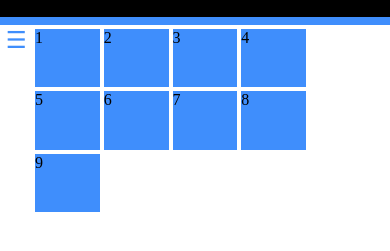
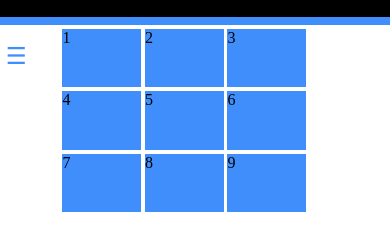
Before and after one commit to JoelWerme/F-retagssida, a plain HTML site: page index.html in a window 390 px wide. Shown: the part 103-354 px from the top of the page. Drawn offline with Linux system fonts and the light colour scheme.

Commit message:
fixed menu

```diff
--- a/style.css
+++ b/style.css
@@ -112,8 +112,17 @@ nav a:hover {
 }
 
 @media screen and (max-width: 1000px){
+  body {
+    margin: 0;
+    display: grid;
+    grid-template-columns: 15vw 2fr 5rem;
+    grid-template-rows: 8rem auto;
+    background-color: #ffffff;
+    min-height: 100vh;
+  }
+
   .nav-area {
-    position: fixed;
+    position: static;
     top: 7rem;
     font-size: 6vw;
     color: #3f8efc;
@@ -130,8 +139,8 @@ nav a:hover {
     background-color: #404040;
     color: #ffffff;
     top: 8rem;
-    left: -10vw;
-    width: 8vw;
+    left: -15vw;
+    width: 15vw;
     height: auto;
     min-height: 100vh;
     display: flex;
@@ -141,7 +150,7 @@ nav a:hover {
   nav p{
     padding: 1vw;
     color: #3f8efc;
-    font-size: 1vw;
+    font-size: 2vw;
     text-decoration: none;
     transition: all 0.4s ease 0s;
   }
@@ -154,7 +163,7 @@ nav a:hover {
   nav a {
     padding: 1vw;
     color: #ffffff;
-    font-size: 1vw;
+    font-size: 2vw;
     text-decoration: none;
     transition: all 0.4s ease 0s;
   }
@@ -171,6 +180,17 @@ nav a:hover {
   .nav-toggle:checked + nav {
     left: 0;
    }
+
+   main .content {
+    display: grid;
+    gap: 1vw;
+    grid-template-columns: repeat(auto-fill, minmax(25vw, 1fr));
+  }
+
+  main .content * {
+    height: 25vw;
+    background-color: #3f8efc;
+  }
 }
 
 
```
